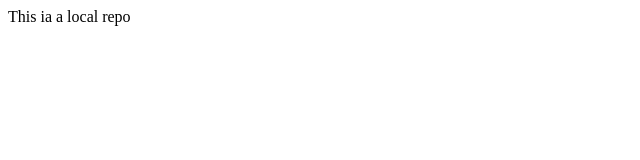
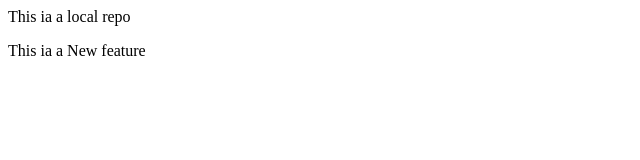
Before and after one commit to yk-kumawat/LocalRepo, a plain HTML site: page index.html in a window 1280 px wide. Shown: the whole page, without its empty margins (0-640 px from the left). Drawn offline with Linux system fonts and the light colour scheme.

Commit message:
Add feature1

```diff
--- a/index.html
+++ b/index.html
@@ -1 +1,2 @@
 <p>This ia a local repo</p>
+<p>This ia a New feature</p>
```
